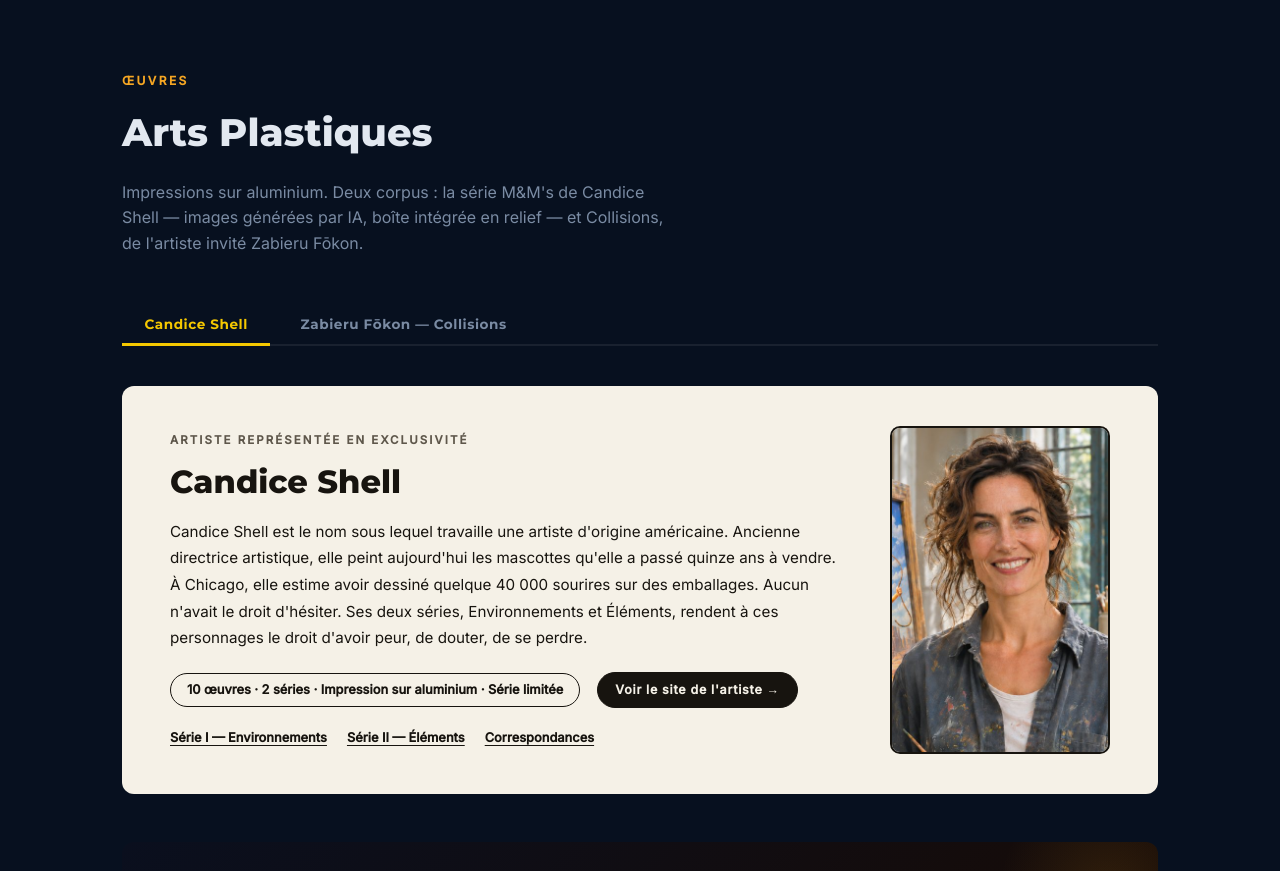
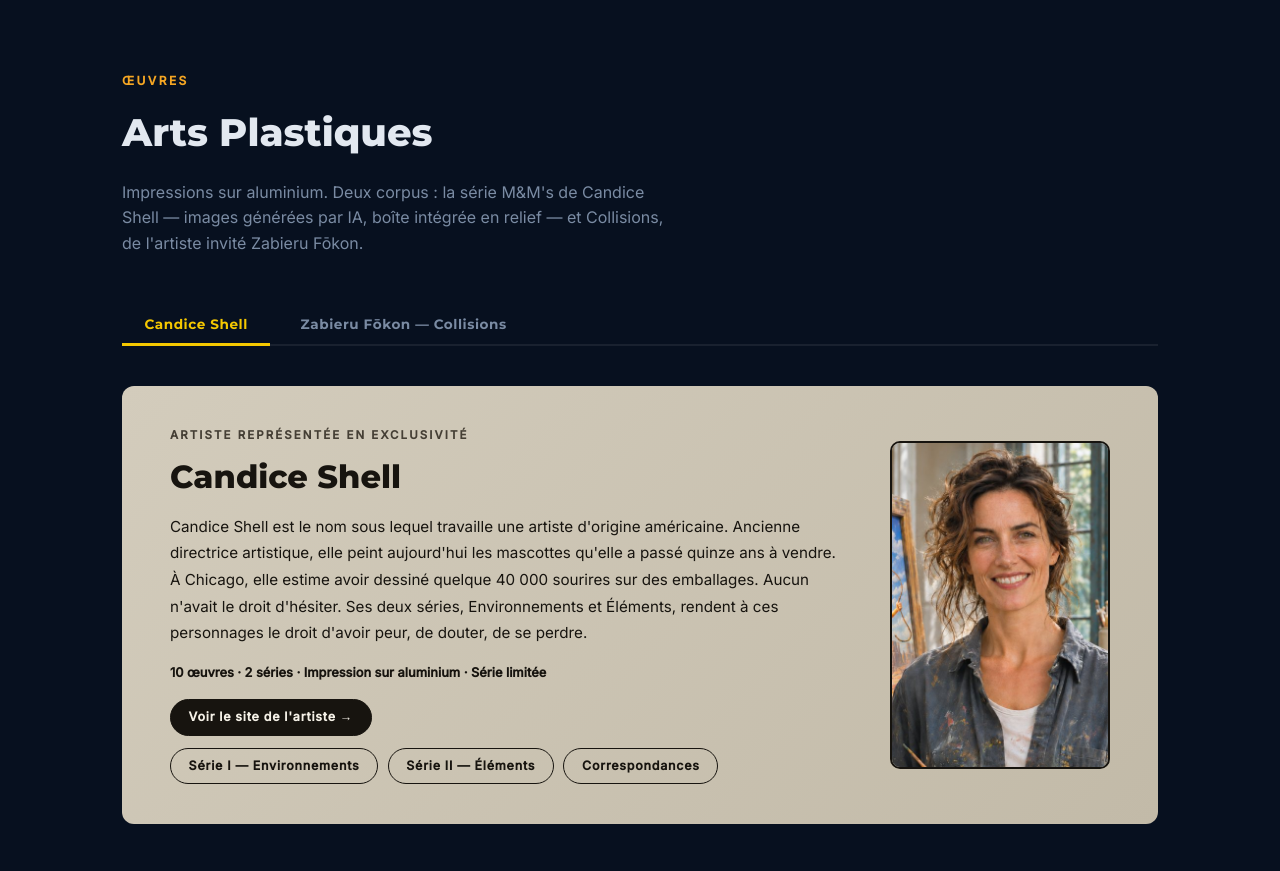
Before and after one commit to Gug4ever/Tonton_Gug_Studio, a website: page arts.html in a window 1280 px wide. Shown: the part 81-952 px from the top of the page. Drawn offline with Linux system fonts and the light colour scheme.

Commit message:
Arts: soften the Candice intro card, turn section links into buttons

```diff
--- a/arts.html
+++ b/arts.html
@@ -441,7 +441,7 @@
     /* ---- CANDICE SHELL (artiste représentée) ---- */
     .arts-tab.tab-cs.active { color: #f5c800; border-bottom-color: #f5c800; }
     .cs-intro {
-      background: #f5f1e7; color: #17140f;
+      background: linear-gradient(135deg, #d3ccbc 0%, #c2baa8 100%); color: #17140f;
       border-radius: var(--radius); padding: 2.5rem 3rem; margin-bottom: 3rem;
     }
     .cs-hero { display: grid; grid-template-columns: 1fr 220px; gap: 2.5rem; align-items: center; }
@@ -449,7 +449,7 @@
     .cs-hero-img img { width: 100%; aspect-ratio: 2/3; object-fit: cover; display: block; }
     .cs-intro .ai-label {
       font-size: 0.72rem; letter-spacing: 0.18em; text-transform: uppercase;
-      color: #5e574b; font-weight: 700; margin-bottom: 0.75rem;
+      color: #453f35; font-weight: 700; margin-bottom: 0.75rem;
     }
     .cs-intro h2 {
       font-family: 'Montserrat', sans-serif; font-weight: 800;
@@ -458,20 +458,24 @@
     }
     .cs-intro p.cs-desc { color: #17140f; font-size: 0.95rem; line-height: 1.75; max-width: 680px; }
     .cs-tag {
-      display: inline-flex; align-items: center; gap: 0.5rem;
-      border: 1px solid #17140f; color: #17140f; font-size: 0.8rem; font-weight: 600;
-      padding: 0.35rem 1rem; border-radius: 999px; margin-top: 1.25rem;
+      color: #17140f; font-size: 0.8rem; font-weight: 600; margin-top: 1rem;
     }
     .cs-cta {
-      display: inline-block; margin-top: 1.25rem; margin-left: 0.75rem;
+      display: inline-block; margin-top: 1rem;
       font-size: 0.78rem; font-weight: 700; letter-spacing: 0.06em;
       color: #f5f1e7; background: #17140f; border: 1px solid #17140f;
       border-radius: 999px; padding: 0.45rem 1.1rem; text-decoration: none;
       transition: opacity 0.2s;
     }
     .cs-cta:hover { opacity: 0.8; }
-    .cs-jump { display: flex; flex-wrap: wrap; gap: 0.4rem 1.25rem; margin-top: 1.25rem; }
-    .cs-jump a { color: #17140f; font-size: 0.8rem; font-weight: 700; text-underline-offset: 3px; }
+    .cs-jump { display: flex; flex-wrap: wrap; gap: 0.6rem; margin-top: 0.75rem; }
+    .cs-jump a {
+      display: inline-block; color: #17140f; font-size: 0.78rem; font-weight: 700;
+      letter-spacing: 0.06em; text-decoration: none;
+      border: 1.5px solid #17140f; border-radius: 999px; padding: 0.45rem 1.1rem;
+      transition: background 0.2s, color 0.2s;
+    }
+    .cs-jump a:hover, .cs-jump a:focus-visible { background: #17140f; color: #f5f1e7; }
     .cs-block { scroll-margin-top: 90px; }
     .cs-block + .cs-block { margin-top: 4.5rem; }
     .cs-outro-quote { color: var(--text) !important; font-style: normal !important; font-size: 1.05rem !important; }
@@ -482,7 +486,6 @@
     }
     @media (max-width: 700px) {
       .cs-intro { padding: 1.75rem 1.5rem; }
-      .cs-cta { margin-left: 0; }
     }
   </style>
 </head>
```
